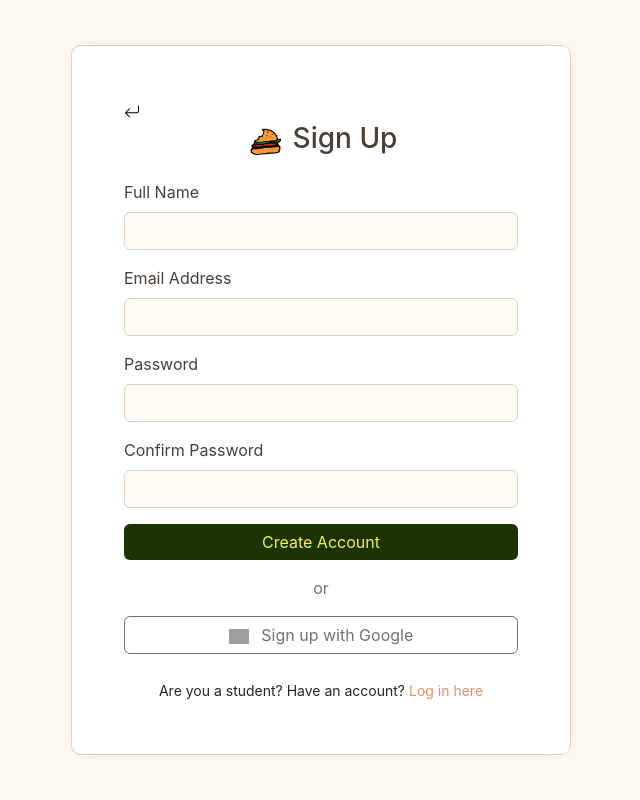
After one commit to Nom-io/Nomio, a PHP site: page /signup.php in a window 1280 px wide. The commit adds this page. Shown: the whole page, without its empty margins (319-959 px from the left). Run offline with PHP 8.4, Linux system fonts and the light colour scheme; grey boxes are pictures that could not be loaded.

Commit message:
Signup page creation

```diff
--- a/assets/css/login.css
+++ b/assets/css/auth.css
@@ -1,4 +1,4 @@
-.login-box {
+.auth-box {
     width: 100%;
     max-width: 500px;
     margin: 5rem auto;
@@ -9,76 +9,71 @@
     border: 1px solid var(--border);
 }
 
-h3 {
+.auth-box h3 {
     color: var(--text);
 }
 
-.nav-tabs .nav-link {
+.auth-box .nav-tabs .nav-link {
     color: var(--text-muted);
     border: none;
     border-bottom: 3px solid transparent;
 }
 
-.nav-tabs .nav-link.active {
+.auth-box .nav-tabs .nav-link.active {
     border-bottom: 3px solid var(--accent);
     font-weight: 600;
     color: var(--primary);
     background: none;
 }
 
-.form-label {
+.auth-box .form-label {
     color: var(--text);
 }
 
-.form-control,
+.auth-box .form-control,
 .form-select {
     border-color: var(--border);
     background-color: #fffaf3;
     color: var(--text);
 }
 
-.form-control:focus,
+.auth-box .form-control:focus,
 .form-select:focus {
     border-color: var(--accent);
     box-shadow: 0 0 0 0.2rem rgba(229, 143, 101, 0.2);
 }
 
-.btn-primary {
+.auth-box .btn-primary {
     background-color: var(--primary);
     color: var(--secondary);
     border: none;
 }
 
-.btn-primary:hover {
+.auth-box .btn-primary:hover {
     background-color: #142600;
 }
 
-.btn-outline-dark {
+.auth-box .btn-outline-dark {
     border-color: var(--text-muted);
     color: var(--text-muted);
 }
 
-.btn-outline-dark:hover {
+.auth-box .btn-outline-dark:hover {
     background-color: var(--secondary);
     color: var(--primary);
     border-color: var(--secondary);
 }
 
-.text-muted {
+.auth-box .text-muted {
     color: var(--text-muted) !important;
 }
 
-a {
-    color: var(--accent);
-    text-decoration: none;
-}
-
-a:hover {
+.auth-box a:hover {
     color: var(--primary);
     text-decoration: underline;
 }
 
-.tooltip-inner {
+.auth-box .tooltip-inner {
     background-color: var(--primary);
     color: var(--secondary);
     border-radius: 5px;
@@ -86,6 +81,6 @@ a:hover {
     padding: 0.5rem;
 }
 
-.tooltip.bs-tooltip-top .tooltip-arrow::before {
+.auth-box .tooltip.bs-tooltip-top .tooltip-arrow::before {
     border-top-color: var(--primary);
 }
--- a/assets/css/index.css
+++ b/assets/css/index.css
@@ -14,23 +14,19 @@ body {
 }
 
 a {
-    color: inherit;
+    color: var(--accent);
     text-decoration: none;
-    cursor: pointer;
+}
+
+a:hover {
+    color: var(--primary);
 }
 
 h1 {
     color: var(--primary);
 }
 
-.btn {
-    font-size: 1rem;
-    font-weight: 300;
-    background: none;
-    color: var(--primary);
-    border-radius: 8px;
-    cursor: pointer;
-    overflow: hidden;
+.btn{
     transition: all 0.3s ease;
 }
 
@@ -49,3 +45,6 @@ h1 {
     background-color: var(--primary);
     color: var(--secondary);
 }
+.hero .cta-btn:hover{
+    transform: scale(1.1);
+}
--- a/index.php
+++ b/index.php
@@ -31,7 +31,7 @@
   <div class="container text-center">
     <h1 class="display-4 fw-bold">Healthy School Lunches Simplified</h1>
     <p class="lead mt-3">Nomio helps schools and students plan, order, and manage nutritious meals—all in one platform.</p>
-    <a href="#" class="btn cta-btn btn-lg mt-4">Get Started – It's Free</a>
+    <a href="signup.php" class="btn cta-btn btn-lg mt-4">Get Started – It's Free</a>
   </div>
 </section>
 
--- /dev/null
+++ b/signup.php
@@ -0,0 +1,86 @@
+<!DOCTYPE html>
+<html lang="en">
+
+<head>
+    <meta charset="UTF-8">
+    <title>Sign Up – Nomio</title>
+    <meta name="viewport" content="width=device-width, initial-scale=1">
+    <link rel="icon" href="assets/images/icon.png" type="image/png">
+    <link href="https://cdn.jsdelivr.net/npm/bootstrap@5.3.7/dist/css/bootstrap.min.css" rel="stylesheet"
+        integrity="sha384-LN+7fdVzj6u52u30Kp6M/trliBMCMKTyK833zpbD+pXdCLuTusPj697FH4R/5mcr" crossorigin="anonymous">
+    <link href="assets/css/index.css" rel="stylesheet">
+    <link href="assets/css/auth.css" rel="stylesheet">
+</head>
+
+<body>
+    <div class="d-flex justify-content-center align-items-center" style="min-height: 100vh; padding: 20px;">
+        <div class="auth-box m-3">
+            <!-- Back link -->
+            <a href="index.php" style="color: black;">
+                <svg xmlns="http://www.w3.org/2000/svg" width="16" height="16" fill="currentColor"
+                    class="bi bi-arrow-return-left" viewBox="0 0 16 16">
+                    <path fill-rule="evenodd"
+                        d="M14.5 1.5a.5.5 0 0 1 .5.5v4.8a2.5 2.5 0 0 1-2.5 2.5H2.707l3.347 3.346a.5.5 0 0 1-.708.708l-4.2-4.2a.5.5 0 0 1 0-.708l4-4a.5.5 0 1 1 .708.708L2.707 8.3H12.5A1.5 1.5 0 0 0 14 6.8V2a.5.5 0 0 1 .5-.5" />
+                </svg>
+            </a>
+
+            <!-- Title -->
+            <div class="container-fluid d-flex justify-content-center me-2">
+                <div class="d-flex">
+                    <img src="assets/images/icon.png" class="mb-1" style="height: 40px" alt="title icon">
+                    <h3 class="mb-4 ms-2 text-center">Sign Up</h3>
+                </div>
+            </div>
+
+            <!-- Signup Form -->
+            <form action="handlers/signup-handler.php" method="POST">
+                <input type="hidden" name="user_type" value="admin">
+
+                <!-- Full Name -->
+                <div class="mb-3">
+                    <label for="name" class="form-label">Full Name</label>
+                    <input type="text" class="form-control" id="name" name="name" required>
+                </div>
+
+                <!-- Email -->
+                <div class="mb-3">
+                    <label for="email" class="form-label">Email Address</label>
+                    <input type="email" class="form-control" id="email" name="email" required>
+                </div>
+
+                <!-- Password -->
+                <div class="mb-3">
+                    <label for="password" class="form-label">Password</label>
+                    <input type="password" class="form-control" id="password" name="password" required>
+                </div>
+
+                <!-- Confirm Password -->
+                <div class="mb-3">
+                    <label for="confirm_password" class="form-label">Confirm Password</label>
+                    <input type="password" class="form-control" id="confirm_password" name="confirm_password" required>
+                </div>
+
+                <!-- Create Account Button -->
+                <button type="submit" class="btn btn-primary w-100">Create Account</button>
+
+                <!-- Google Sign Up -->
+                <div class="text-center mt-3">
+                    <p class="text-muted">or</p>
+                    <a href="google-signup-handler.php" class="btn btn-outline-dark w-100">
+                        <img src="https://developers.google.com/identity/images/g-logo.png" alt="Google logo" width="20" class="me-2">
+                        Sign up with Google
+                    </a>
+                </div>
+
+                <!-- Redirect to student login -->
+                <div class="mt-4 text-center">
+                    <small>Are you a student? Have an account?<a href="login.php" style="color:var(--accent);"> Log in here</a></small>
+                </div>
+            </form>
+        </div>
+    </div>
+
+    <script src="https://cdn.jsdelivr.net/npm/bootstrap@5.3.0/dist/js/bootstrap.bundle.min.js"></script>
+</body>
+
+</html>
```
Also changed, not shown: login.php (+3 -8 lines).
